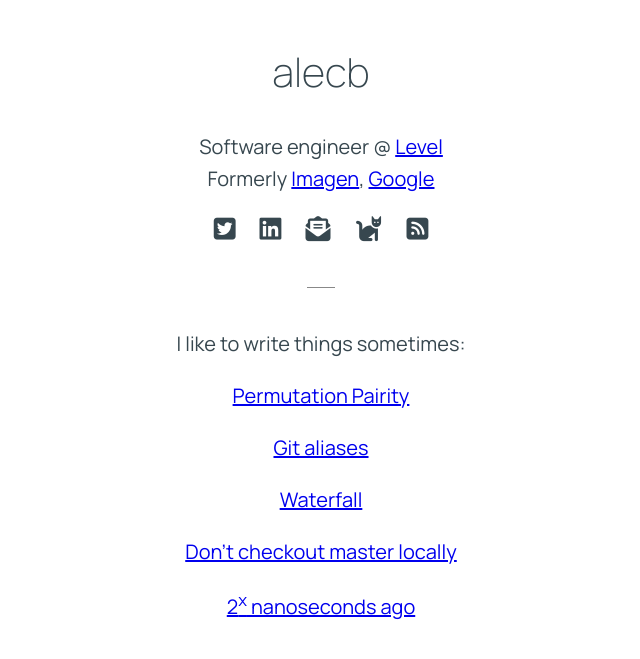
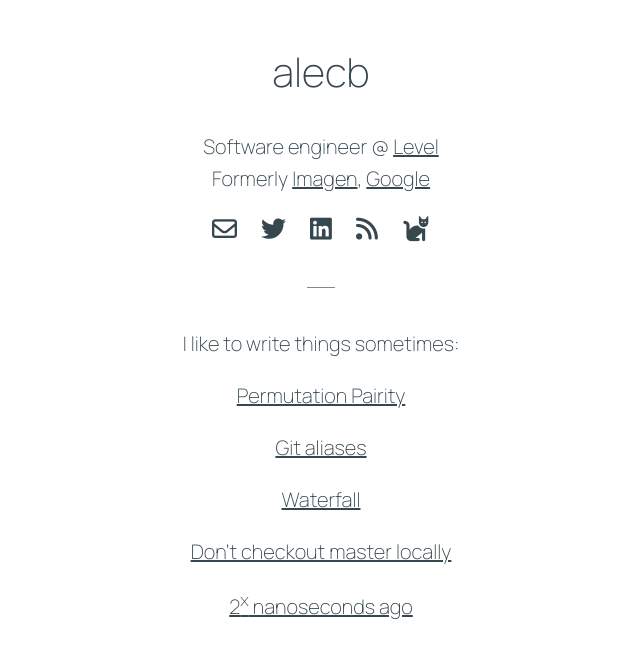
Before and after one commit to AlecBenzer/alecbenzer.github.com, a Jekyll site: the page built from index.md, in a window 1280 px wide. Shown: the top 659 px of the page, without its empty margins (319-959 px from the left). Built offline with Jekyll 4.4.1, drawn with Linux system fonts in a browser that asks for light colours; nearby versions of some CDN libraries.

Commit message:
Style changes

```diff
--- a/_includes/head.html
+++ b/_includes/head.html
@@ -1,19 +1,32 @@
 <head>
   <!-- Global site tag (gtag.js) - Google Analytics -->
-  <script async src="https://www.googletagmanager.com/gtag/js?id=UA-41253152-2"></script>
+  <script
+    async
+    src="https://www.googletagmanager.com/gtag/js?id=UA-41253152-2"
+  ></script>
   <script>
     window.dataLayer = window.dataLayer || [];
-    function gtag() { dataLayer.push(arguments); }
-    gtag('js', new Date());
+    function gtag() {
+      dataLayer.push(arguments);
+    }
+    gtag("js", new Date());
 
-    gtag('config', 'UA-41253152-2');
+    gtag("config", "UA-41253152-2");
   </script>
-  <link href="https://fonts.googleapis.com/css2?family=Manrope:wght@200;250;300;350;400;600&display=swap"
-    rel="stylesheet">
-  <script src="https://kit.fontawesome.com/d514441798.js" crossorigin="anonymous"></script>
+  <link
+    href="https://fonts.googleapis.com/css2?family=Manrope:wght@200;250;500&display=swap"
+    rel="stylesheet"
+  />
+  <script
+    src="https://kit.fontawesome.com/d514441798.js"
+    crossorigin="anonymous"
+  ></script>
   <script src="https://polyfill.io/v3/polyfill.min.js?features=es6"></script>
-  <script type="text/javascript" async src="https://cdn.mathjax.org/mathjax/latest/MathJax.js?config=TeX-MML-AM_CHTML">
-  </script>
+  <script
+    type="text/javascript"
+    async
+    src="https://cdn.mathjax.org/mathjax/latest/MathJax.js?config=TeX-MML-AM_CHTML"
+  ></script>
 
   <meta charset="utf-8" />
   {% if page.title %}
@@ -21,6 +34,6 @@
   {% else %}
   <title>alecb</title>
   {% endif %}
-  <meta name="viewport" content="width=device-width, initial-scale=1">
+  <meta name="viewport" content="width=device-width, initial-scale=1" />
   <link href="/css/style.css" rel="stylesheet" media="screen" type="text/css" />
 </head>
--- a/css/style.css
+++ b/css/style.css
@@ -1,3 +1,34 @@
+body {
+  font-family: "Manrope", system-ui, sans-serif;
+  font-weight: 250;
+  max-width: 28em;
+  line-height: 1.6;
+  font-size: 20px;
+}
+
+strong {
+  font-weight: 500;
+}
+
+h1,
+h2,
+h3,
+h4 {
+  font-weight: 200;
+}
+
+@media only screen and (max-width: 600px) {
+  body {
+    font-size: 5.2vw;
+  }
+}
+
+body {
+  margin: 40px auto;
+  padding: 0 10px;
+  color: #37474f;
+}
+
 hr {
   margin-bottom: 3em;
   margin-top: 3em;
@@ -25,36 +56,8 @@ iframe {
   display: block;
 }
 
-body {
-  font-family: 'Manrope', system-ui, sans-serif;
-  font-weight: 400;
-  margin: 40px auto;
-  max-width: 28em;
-  line-height: 1.6;
-  font-size: 20px;
-  padding: 0 10px;
-  color: #37474f;
-}
-
-strong {
-  font-weight: 600;
-}
-
-@media only screen and (max-width: 600px) {
-  body {
-    font-size: 5.2vw;
-  }
-}
-
 h1 {
   text-align: center;
-}
-
-h1,
-h2,
-h3,
-h4 {
-  font-weight: 200;
 }
 
 h2 {
@@ -91,13 +94,18 @@ blockquote {
   color: #777;
 }
 
-.contact a i {
+a {
   color: #37474f;
+}
+
+a:hover {
+  color: #999;
+}
+
+i.fas,
+i.fab,
+i.far {
   font-size: 25px;
   padding-left: 10px;
   padding-right: 10px;
 }
-
-.contact a i:hover {
-  color:#999;
-}
--- a/index.md
+++ b/index.md
@@ -8,12 +8,11 @@ layout: page
 Software engineer @ [Level](https://level.com)
 Formerly [Imagen](https://imagen.ai), [Google](https://google.com/about)
 
-<a href="https://twitter.com/AlecBenzer"><i class="fab fa-twitter-square"></i></a>
+<a href="mailto:alec@alecb.me"><i class="far fa-envelope"></i></a>
+<a href="https://twitter.com/AlecBenzer"><i class="fab fa-twitter"></i></a>
 <a href="https://www.linkedin.com/in/alecbenzer"><i class="fab fa-linkedin"></i></a>
-<a href="mailto:alec@alecb.me"><i class="fas fa-envelope-open-text"></i></a>
+<a href="/feed.xml"><i class="fas fa-rss"></i></a>
 <a href="https://instagram.com/martinkittynyc"><i class="fas fa-cat"></i></a>
-<a href="/feed.xml"><i class="fas fa-rss-square"></i></a>
-{: .contact}
 
 ---
 {: .short}
```
